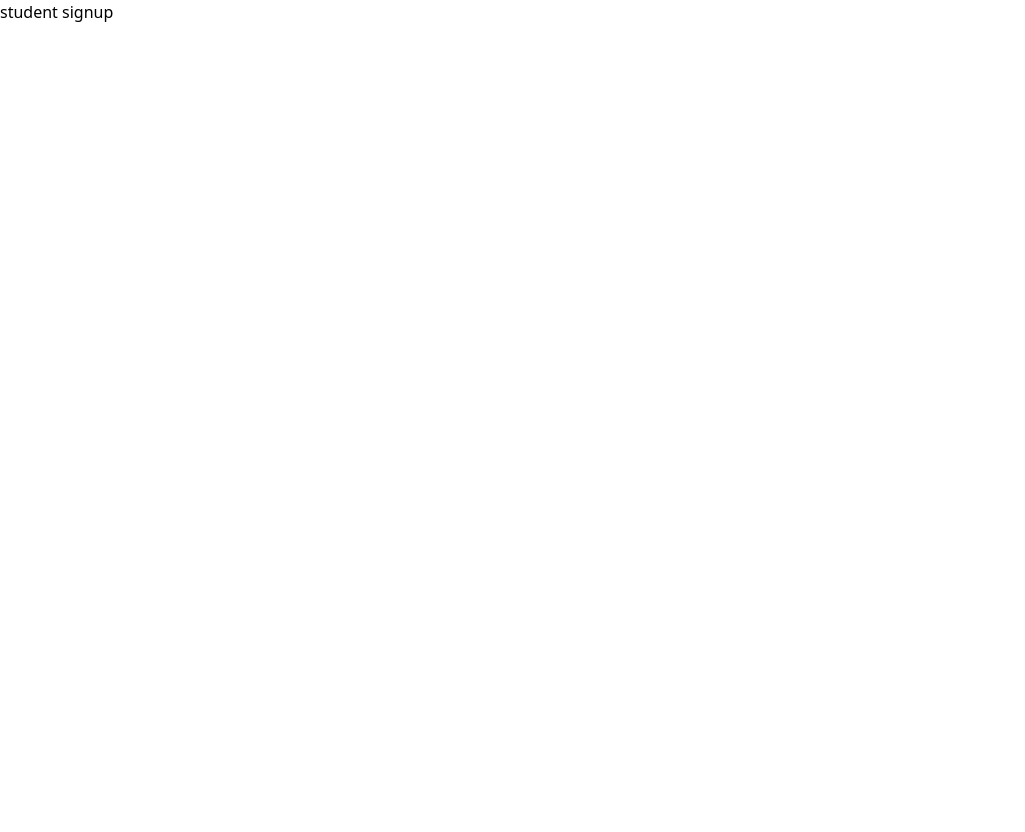
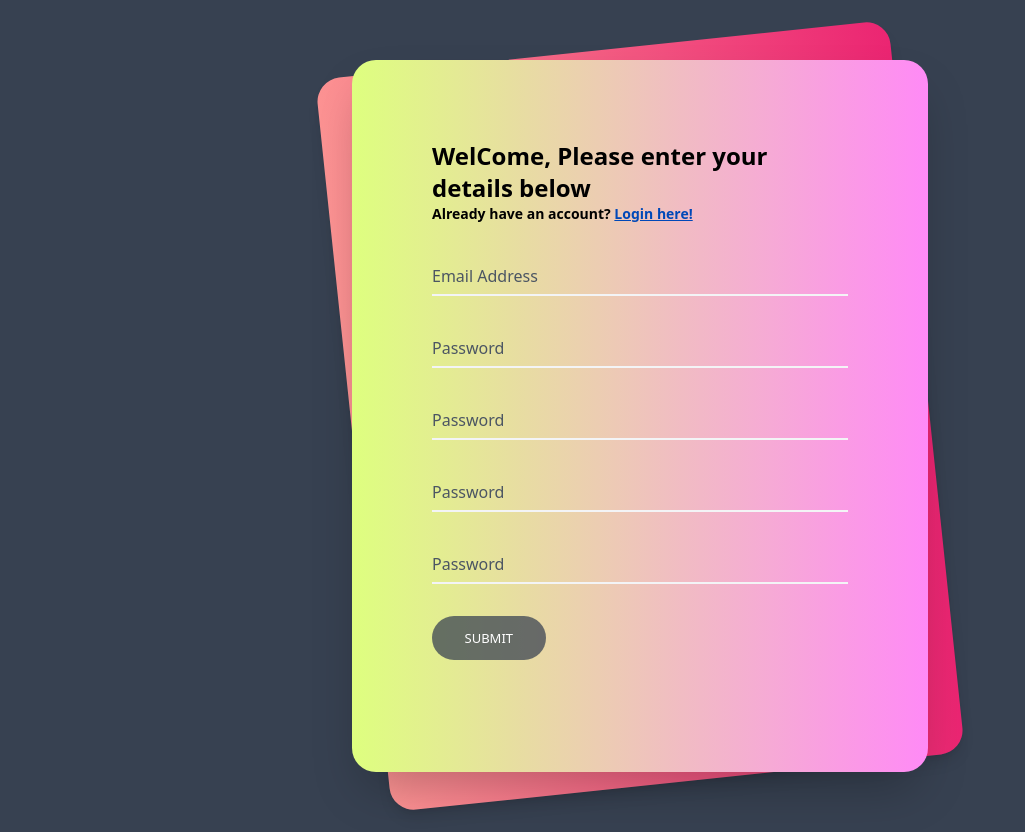
Before and after one commit to saurabh-sen/hosteller, a Next.js app: page /student/signup in a window 1280 px wide. Shown: the whole page, without its empty margins (0-1025 px from the left). Before the commit the page ends 800 px from the top, so only its background shows below. Built offline with nearby package versions, Linux system fonts and the light colour scheme.

Commit message:
added authentication ui

```diff
--- a/app/admin/login/page.jsx
+++ b/app/admin/login/page.jsx
@@ -1,9 +1,15 @@
+"use client"
 import React from 'react'
 import Login from "../../../frontendComponent/Login"
 const Page = () => {
+
+  const handleSubmit = () => {
+    console.log("admin login")
+  }
+
   return (
     <>
-    <Login />
+      <Login handleSubmit={handleSubmit} />
     </>
   )
 }
--- a/app/student/login/page.jsx
+++ b/app/student/login/page.jsx
@@ -1,10 +1,16 @@
+"use client"
 import React from 'react'
 import Login from "../../../frontendComponent/Login"
 
 const Page = () => {
+
+  const handleSubmit = () => {
+    console.log("student login")
+  }
+
   return (
     <>
-      <Login />
+      <Login handleSubmit={handleSubmit} student={true} />
     </>
   )
 }
--- a/app/student/signup/page.jsx
+++ b/app/student/signup/page.jsx
@@ -1,9 +1,53 @@
+"use client"
+import Link from 'next/link'
 import React from 'react'
+import styles from '../../../frontendComponent/Login/login.module.css'
 
-const Page = () => {
+const page = () => {
   return (
-    <div>student signup</div>
+    <div className="min-h-screen bg-gray-700 py-6 flex flex-col justify-center sm:py-12">
+      <div className="relative py-3 sm:max-w-xl sm:mx-auto">
+        <div
+          className="absolute inset-0 bg-gradient-to-r from-[#fd9393] to-[#eb2572] shadow-lg transform -skew-y-6 sm:skew-y-0 sm:-rotate-6 sm:rounded-3xl">
+        </div>
+        <div className="relative px-4 py-10 bg-gradient-to-r from-[#deff7f] to-[#ff8af6] shadow-2xl sm:rounded-3xl sm:p-20">
+          <div className="max-w-md mx-auto">
+            <div>
+              <h1 className="text-2xl font-semibold">WelCome, Please enter your details below</h1>
+              <p className="text-sm font-semibold">Already have an account? <Link href='/student/login' className='underline text-[#0048b8]'>Login here!</Link></p>
+            </div>
+            <div className="divide-y divide-gray-200">
+              <div className="py-8 text-base leading-6 space-y-8 text-gray-700 sm:text-lg sm:leading-7">
+                <div className="relative">
+                  <input autoComplete="off" id="email" name="email" type="text" className="bg-transparent  peer placeholder-transparent h-10 w-full border-b-2 border-gray-100 text-gray-900 focus:outline-none focus:borer-rose-600" placeholder="Email address" />
+                  <label htmlFor="email" className="absolute left-0 -top-3.5 text-gray-600 text-sm peer-placeholder-shown:text-base peer-placeholder-shown:text-gray-440 peer-placeholder-shown:top-2 transition-all peer-focus:-top-3.5 peer-focus:text-gray-600 peer-focus:text-sm">Email Address</label>
+                </div>
+                <div className="relative">
+                  <input autoComplete="off" id="password" name="password" type="password" className="peer bg-transparent placeholder-transparent h-10 w-full border-b-2 border-gray-100 text-gray-900 focus:outline-none focus:borer-rose-600" placeholder="Password" />
+                  <label htmlFor="password" className="absolute left-0 -top-3.5 text-gray-600 text-sm peer-placeholder-shown:text-base peer-placeholder-shown:text-gray-440 peer-placeholder-shown:top-2 transition-all peer-focus:-top-3.5 peer-focus:text-gray-600 peer-focus:text-sm">Password</label>
+                </div>
+                <div className="relative">
+                  <input autoComplete="off" id="password" name="password" type="password" className="peer bg-transparent placeholder-transparent h-10 w-full border-b-2 border-gray-100 text-gray-900 focus:outline-none focus:borer-rose-600" placeholder="Password" />
+                  <label htmlFor="password" className="absolute left-0 -top-3.5 text-gray-600 text-sm peer-placeholder-shown:text-base peer-placeholder-shown:text-gray-440 peer-placeholder-shown:top-2 transition-all peer-focus:-top-3.5 peer-focus:text-gray-600 peer-focus:text-sm">Password</label>
+                </div>
+                <div className="relative">
+                  <input autoComplete="off" id="password" name="password" type="password" className="peer bg-transparent placeholder-transparent h-10 w-full border-b-2 border-gray-100 text-gray-900 focus:outline-none focus:borer-rose-600" placeholder="Password" />
+                  <label htmlFor="password" className="absolute left-0 -top-3.5 text-gray-600 text-sm peer-placeholder-shown:text-base peer-placeholder-shown:text-gray-440 peer-placeholder-shown:top-2 transition-all peer-focus:-top-3.5 peer-focus:text-gray-600 peer-focus:text-sm">Password</label>
+                </div>
+                <div className="relative">
+                  <input autoComplete="off" id="password" name="password" type="password" className="peer bg-transparent placeholder-transparent h-10 w-full border-b-2 border-gray-100 text-gray-900 focus:outline-none focus:borer-rose-600" placeholder="Password" />
+                  <label htmlFor="password" className="absolute left-0 -top-3.5 text-gray-600 text-sm peer-placeholder-shown:text-base peer-placeholder-shown:text-gray-440 peer-placeholder-shown:top-2 transition-all peer-focus:-top-3.5 peer-focus:text-gray-600 peer-focus:text-sm">Password</label>
+                </div>
+                <div className="relative">
+                  <button className={styles.login__button} onClick={() => handleSubmit()}>Submit</button>
+                </div>
+              </div>
+            </div>
+          </div>
+        </div>
+      </div>
+    </div>
   )
 }
 
-export default Page
+export default page
--- a/frontendComponent/Login/index.jsx
+++ b/frontendComponent/Login/index.jsx
@@ -1,29 +1,35 @@
+"use client"
+import Link from 'next/link'
 import React from 'react'
+import styles from './login.module.css'
 
-const index = () => {
+const index = ({ handleSubmit, student }) => {
   return (
-    <div className="min-h-screen bg-gray-100 py-6 flex flex-col justify-center sm:py-12">
+    <div className="min-h-screen bg-gray-700 py-6 flex flex-col justify-center sm:py-12">
       <div className="relative py-3 sm:max-w-xl sm:mx-auto">
         <div
           className="absolute inset-0 bg-gradient-to-r from-[#fd9393] to-[#eb2572] shadow-lg transform -skew-y-6 sm:skew-y-0 sm:-rotate-6 sm:rounded-3xl">
         </div>
-        <div className="relative px-4 py-10 bg-white shadow-lg sm:rounded-3xl sm:p-20">
+        <div className="relative px-4 py-10 bg-gradient-to-r from-[#deff7f] to-[#ff8af6] shadow-2xl sm:rounded-3xl sm:p-20">
           <div className="max-w-md mx-auto">
             <div>
-              <h1 className="text-2xl font-semibold">WelCome back Champ, Enter your credentials below</h1>
+              <h1 className="text-2xl font-semibold">WelCome back, Please enter your credentials below</h1>
+              {
+                student && <p className="text-sm font-semibold">Don&apos;t have an account? <Link href='/student/signup' className='underline text-[#0048b8]'>Create new</Link></p>
+              }
             </div>
             <div className="divide-y divide-gray-200">
-              <div className="py-8 text-base leading-6 space-y-4 text-gray-700 sm:text-lg sm:leading-7">
+              <div className="py-8 text-base leading-6 space-y-8 text-gray-700 sm:text-lg sm:leading-7">
                 <div className="relative">
-                  <input autoComplete="off" id="email" name="email" type="text" className="peer placeholder-transparent h-10 w-full border-b-2 border-gray-300 text-gray-900 focus:outline-none focus:borer-rose-600" placeholder="Email address" />
+                  <input autoComplete="off" id="email" name="email" type="text" className="bg-transparent  peer placeholder-transparent h-10 w-full border-b-2 border-gray-100 text-gray-900 focus:outline-none focus:borer-rose-600" placeholder="Email address" />
                   <label htmlFor="email" className="absolute left-0 -top-3.5 text-gray-600 text-sm peer-placeholder-shown:text-base peer-placeholder-shown:text-gray-440 peer-placeholder-shown:top-2 transition-all peer-focus:-top-3.5 peer-focus:text-gray-600 peer-focus:text-sm">Email Address</label>
                 </div>
                 <div className="relative">
-                  <input autoComplete="off" id="password" name="password" type="password" className="peer placeholder-transparent h-10 w-full border-b-2 border-gray-300 text-gray-900 focus:outline-none focus:borer-rose-600" placeholder="Password" />
+                  <input autoComplete="off" id="password" name="password" type="password" className="peer bg-transparent placeholder-transparent h-10 w-full border-b-2 border-gray-100 text-gray-900 focus:outline-none focus:borer-rose-600" placeholder="Password" />
                   <label htmlFor="password" className="absolute left-0 -top-3.5 text-gray-600 text-sm peer-placeholder-shown:text-base peer-placeholder-shown:text-gray-440 peer-placeholder-shown:top-2 transition-all peer-focus:-top-3.5 peer-focus:text-gray-600 peer-focus:text-sm">Password</label>
                 </div>
                 <div className="relative">
-                  <button className="bg-blue-500 text-white rounded-md px-2 py-1">Submit</button>
+                  <button className={styles.login__button} onClick={() => handleSubmit()}>Submit</button>
                 </div>
               </div>
             </div>
--- /dev/null
+++ b/frontendComponent/Login/login.module.css
@@ -0,0 +1,47 @@
+.login__button {
+    position: relative;
+    font-size: 13px;
+    text-transform: uppercase;
+    text-decoration: none;
+    padding: 0.6em 2.5em;
+    display: inline-block;
+    border-radius: 6em;
+    transition: all .2s;
+    border: none;
+    font-family: inherit;
+    font-weight: 500;
+    color: white;
+    background-color: #374151ba;
+   }
+
+   .login__button:hover {
+    transform: translateY(-3px);
+    box-shadow: 0 10px 20px rgba(0, 0, 0, 0.2);
+   }
+
+   .login__button:active {
+    transform: translateY(-1px);
+    box-shadow: 0 5px 10px rgba(0, 0, 0, 0.2);
+   }
+
+   .login__button::after {
+    content: "";
+    display: inline-block;
+    height: 100%;
+    width: 100%;
+    border-radius: 100px;
+    position: absolute;
+    top: 0;
+    left: 0;
+    z-index: -1;
+    transition: all .4s;
+   }
+
+   .login__button::after {
+    background-color: #374151ba;
+   }
+
+   .login__button:hover::after {
+    transform: scaleX(1.4) scaleY(1.6);
+    opacity: 0;
+   }
```
Also changed, not shown: frontendComponent/Navbar/index.jsx (+7 -3 lines).
